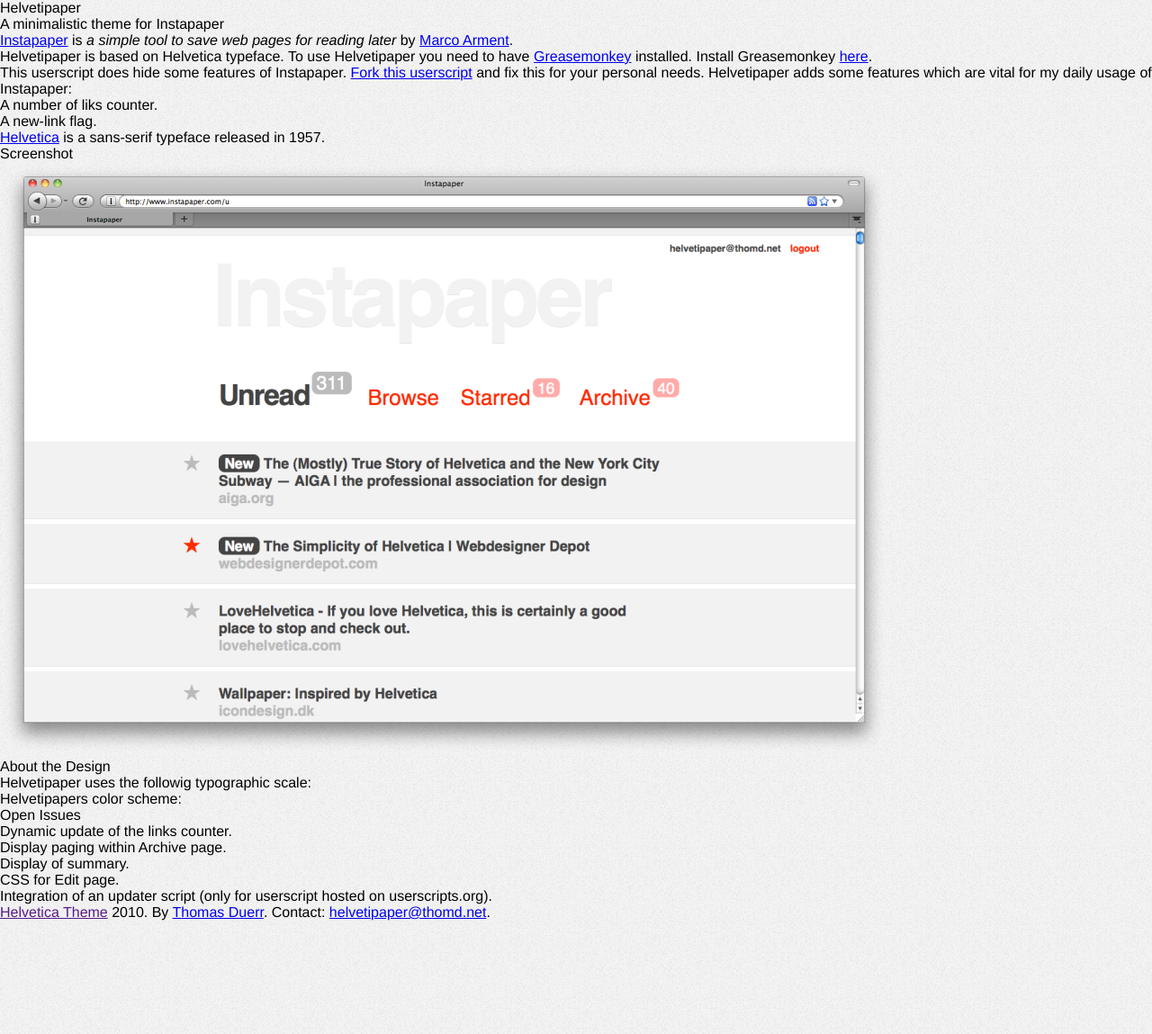
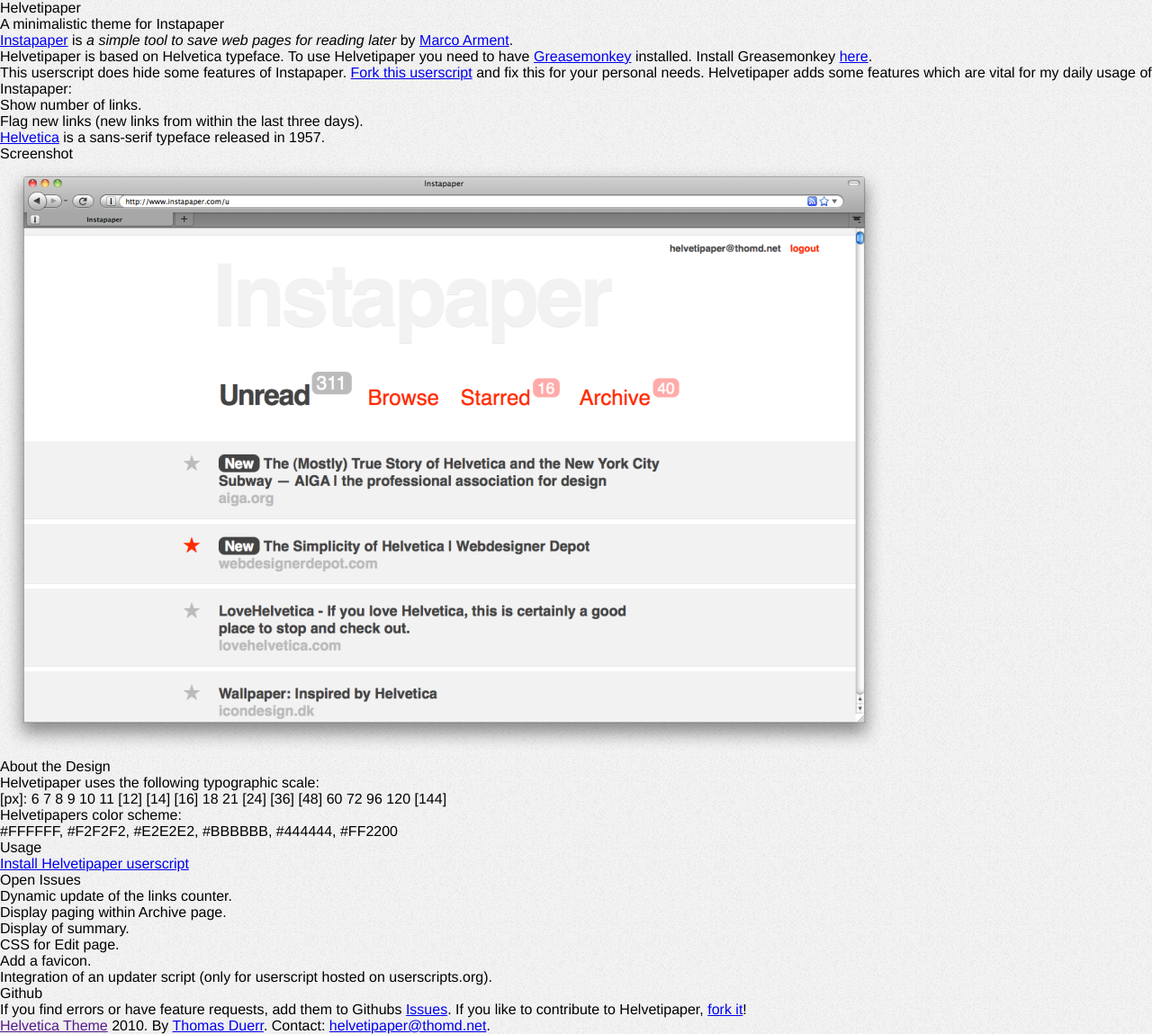
Before and after one commit to thomd/helvetapaper, a Jekyll site: the page built from index.html, in a window 1280 px wide. Shown: the whole page at 90% size. Built offline with Jekyll 4.4.1, drawn with Linux system fonts in a browser that asks for light colours; before the commit the page ends 1023 px from its top, so only the background shows below that.

Commit message:
some typos and installation link

```diff
--- a/index.html
+++ b/index.html
@@ -10,40 +10,47 @@
 	</hgroup>
 	<aside><a href="http://www.instapaper.com/" title="www.instapaper.com">Instapaper</a> is <cite>a simple tool to save web pages for reading later</cite> by <a href="http://www.marco.org/about" title="About Marco Arment">Marco Arment</a>.</aside>
 </header>
-<section>
+<section id="introduction">
   <p>Helvetipaper is based on Helvetica typeface. To use Helvetipaper you need to have <a href="http://www.greasespot.net/" title="The weblog about Greasemonkey">Greasemonkey</a> installed. Install Greasemonkey <a href="https://addons.mozilla.org/de/firefox/addon/748/" title="Greasemonkey Firefox Add-on">here</a>.</p>
   <p>This userscript does hide some features of Instapaper. <a href="http://github.com/thomd/helvetipaper">Fork this userscript</a> and fix this for your personal needs. Helvetipaper adds some features which are vital for my daily usage of Instapaper:
     <ul>
-      <li>A number of liks counter.</li>
-      <li>A new-link flag.</li>
+      <li>Show number of links.</li>
+      <li>Flag new links (new links from within the last three days).</li>
     </ul>
-    </p>
+  </p>
+  <aside><a href="http://en.wikipedia.org/wiki/Helvetica" title="Wikipedia article about the typeface Helvetica.">Helvetica</a> is a sans-serif typeface released in 1957.</aside>
 </section>
-<aside><a href="http://en.wikipedia.org/wiki/Helvetica" title="Wikipedia article about the typeface Helvetica.">Helvetica</a> is a sans-serif typeface released in 1957.</aside>
-<section>
+<section id="screenshot">
   <h3>Screenshot</h3>
   <img src="images/screenshot.png" />
 </section>
-<section>
+<section id="design">
   <h3>About the Design</h3>
-  <p>Helvetipaper uses the followig typographic scale:</p>
+  <p>Helvetipaper uses the following typographic scale:</p>
   <div class="typoggraphic-scale">
-
+    [px]: 6 7 8 9 10 11 [12] [14] [16] 18 21 [24] [36] [48] 60 72 96 120 [144]
   </div>
   <p>Helvetipapers color scheme:</p>
   <div class="color-scheme">
-
+    #FFFFFF, #F2F2F2, #E2E2E2, #BBBBBB, #444444, #FF2200
   </div>
 </section>
-<section>
+<section id="usage">
+  <h3>Usage</h3>
+  <a href="http://github.com/thomd/helvetipaper/raw/master/helvetipaper.user.js">Install Helvetipaper userscript</a>
+</section>
+<section id="code">
   <h3>Open Issues</h3>
   <ul>
     <li>Dynamic update of the links counter.</li>
     <li>Display paging within Archive page.</li>
     <li>Display of summary.</li>
     <li>CSS for Edit page.</li>
+    <li>Add a favicon.</li>
     <li>Integration of an updater script (only for userscript hosted on userscripts.org).</li>
   </ul>
+  <h3>Github</h3>
+  <p>If you find errors or have feature requests, add them to Githubs <a href="http://github.com/thomd/helvetipaper/issues" title="Helvetipaper Issues">Issues</a>. If you like to contribute to Helvetipaper, <a href="http://github.com/thomd/helvetipaper">fork it</a>!</p>
 </section>
 <footer>
 	<a href="">Helvetica Theme</a> 2010. By <a href="http://thomd.net">Thomas Duerr</a>. Contact: <a href="mailto:helvetipaper@thomd.net">helvetipaper@thomd.net</a>.
```
